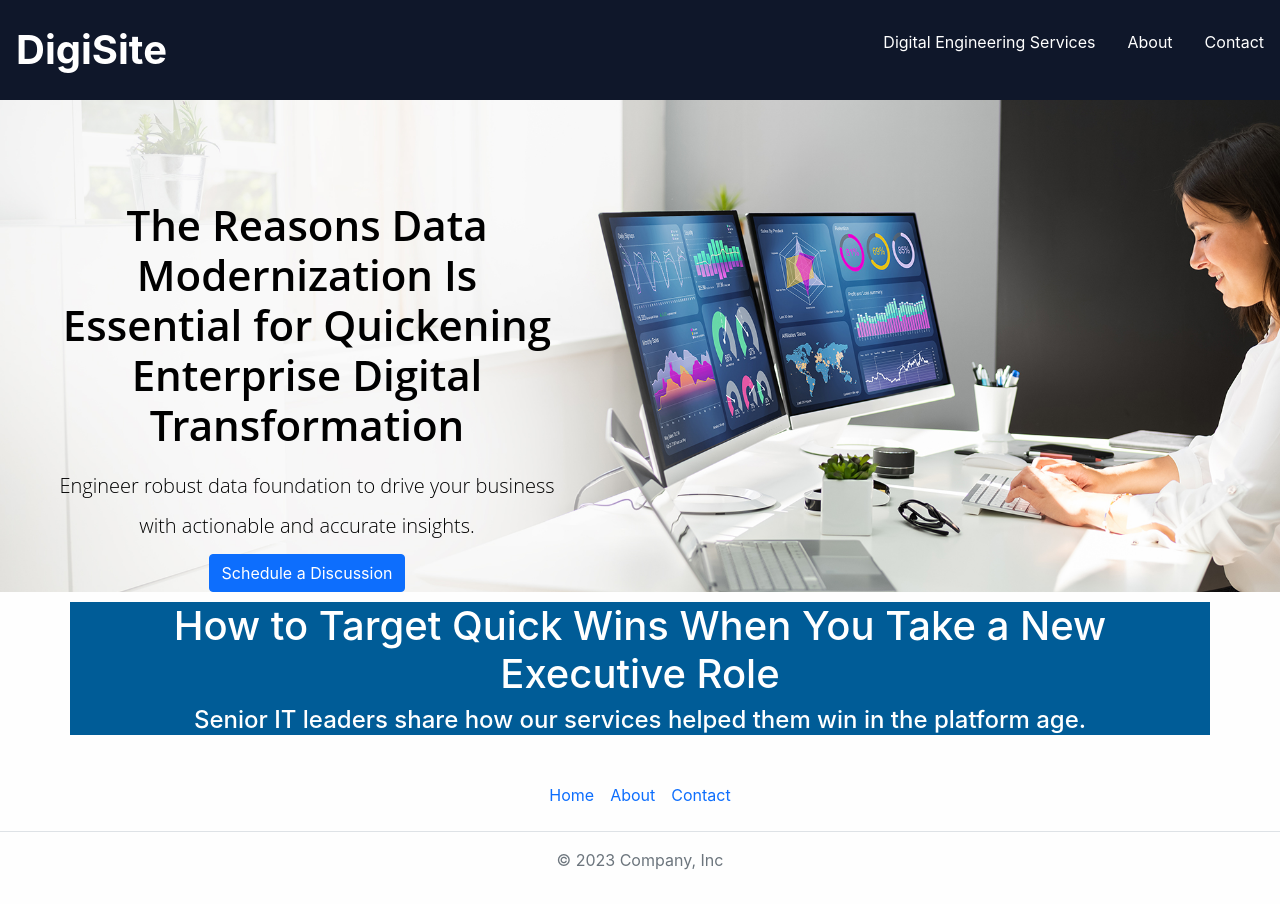
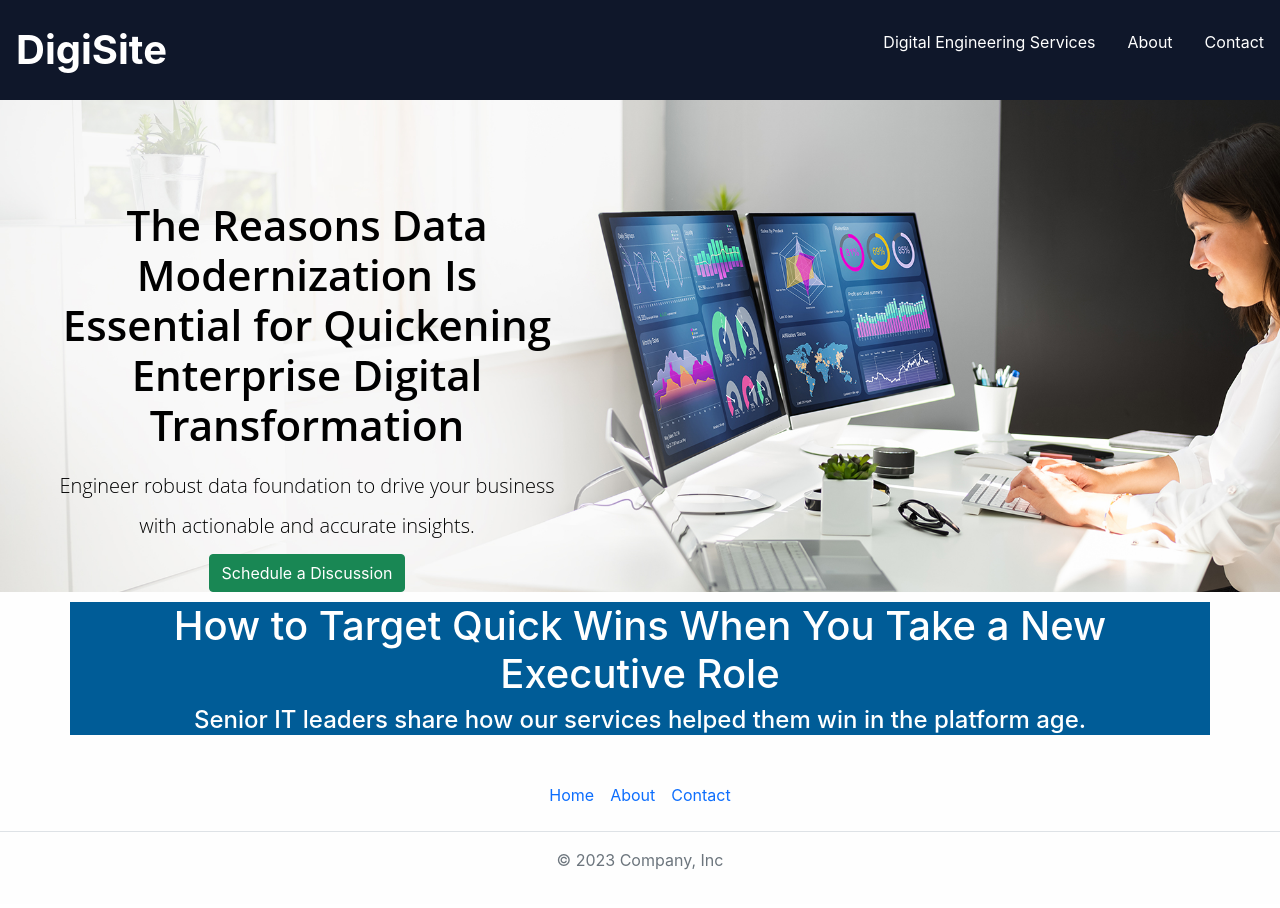
Before and after one commit to rassu18/dataeng, a React (Create React App) app: page /dataInside in a window 1280 px wide. Shown: the top 908 px of the page. Built offline with nearby package versions, Linux system fonts and the light colour scheme.

Commit message:
Update dataInside.js

```diff
--- a/src/pages/dataInside.js
+++ b/src/pages/dataInside.js
@@ -11,7 +11,7 @@ function DataInside() {
               Engineer robust data foundation to drive your business with actionable and accurate insights.
               </h2>
               <div>
-                <button className="btn btn-primary ">Schedule a Discussion</button>
+                <button className="btn btn-success dataInsidebtn">Schedule a Discussion</button>
             </div>
             </div>
 
```
